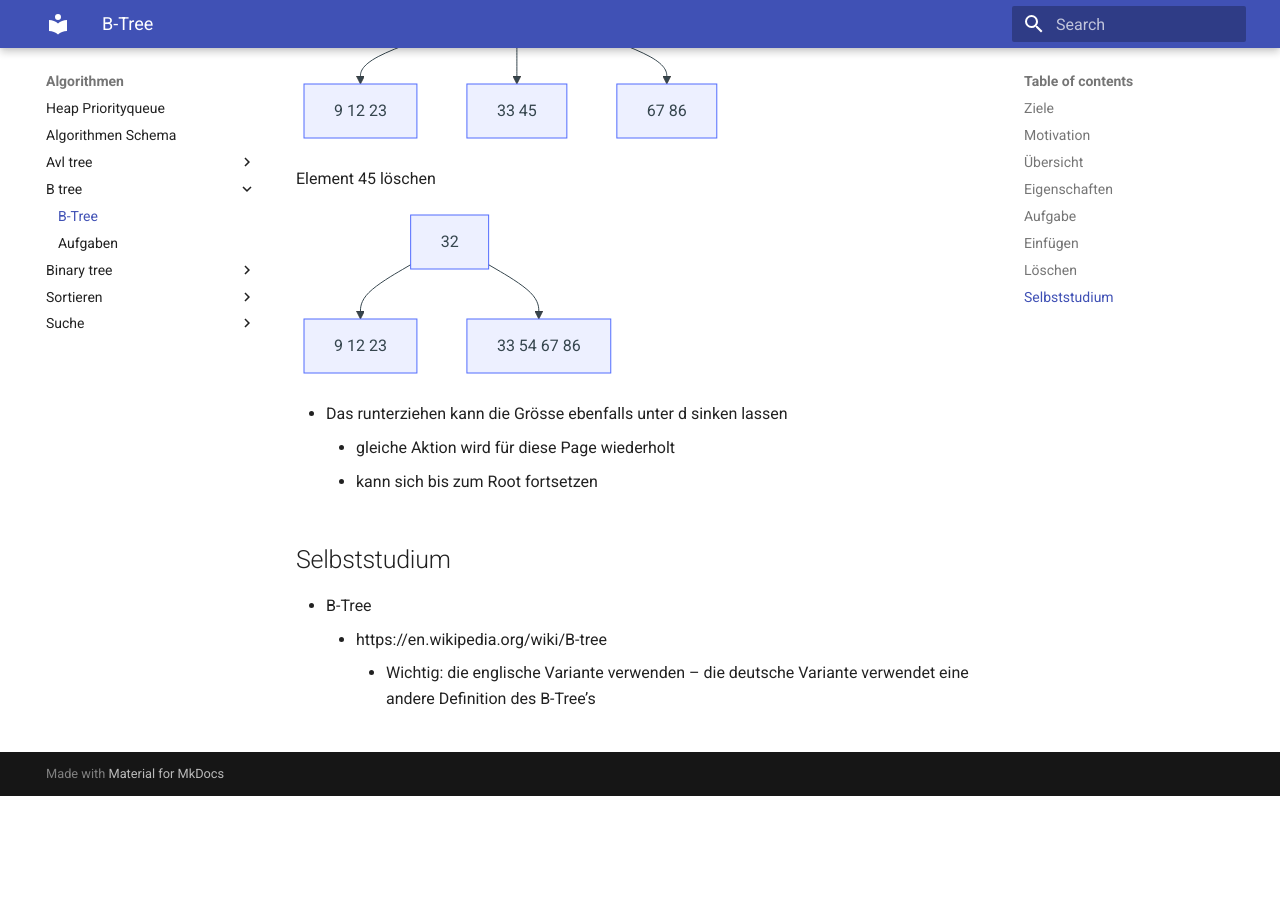
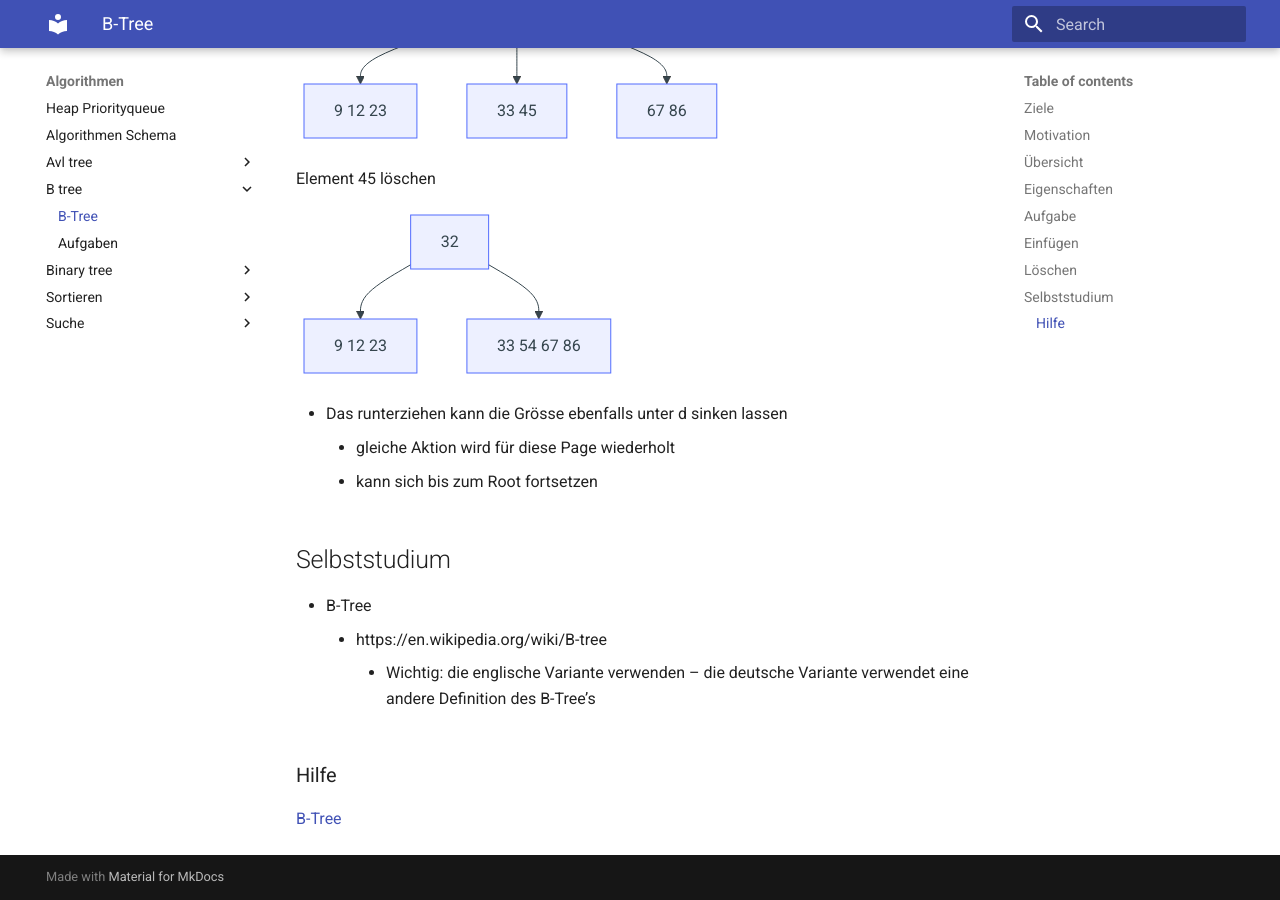
Before and after one commit to tsolenthaler/zbwAlgDs, an MkDocs documentation site: the page built from docs/algorithmen/b-tree/b-tree.md, in a window 1280 px wide and 900 px high, scrolled down 3353 px. Built offline with MkDocs 1.6.1 and Material for MkDocs 9.7.7, drawn with Linux system fonts in a browser that asks for light colours; before the commit the page ends 4149 px from its top, so only the background shows below that.

Commit message:
Add help section with external B-Tree resource link to documentation

```diff
--- a/docs/algorithmen/b-tree/b-tree.md
+++ b/docs/algorithmen/b-tree/b-tree.md
@@ -128,3 +128,7 @@ flowchart TD
 * B-Tree
     * https://en.wikipedia.org/wiki/B-tree
         * Wichtig: die englische Variante verwenden – die deutsche Variante verwendet eine andere Definition des B-Tree’s
+
+### Hilfe
+
+[B-Tree](https://studyflix.de/informatik/b-baum-1435)
```
